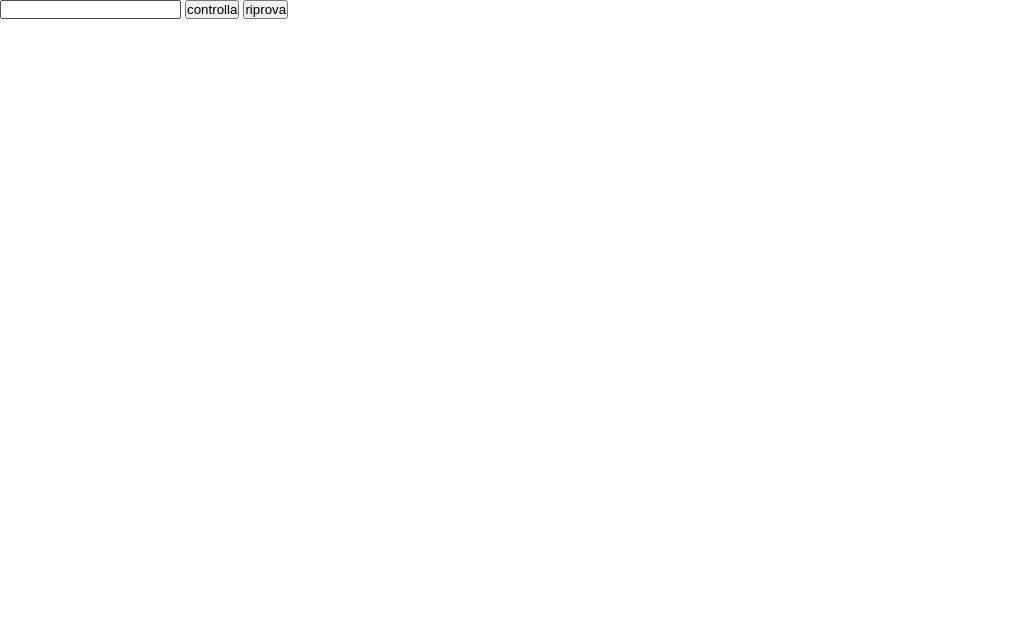
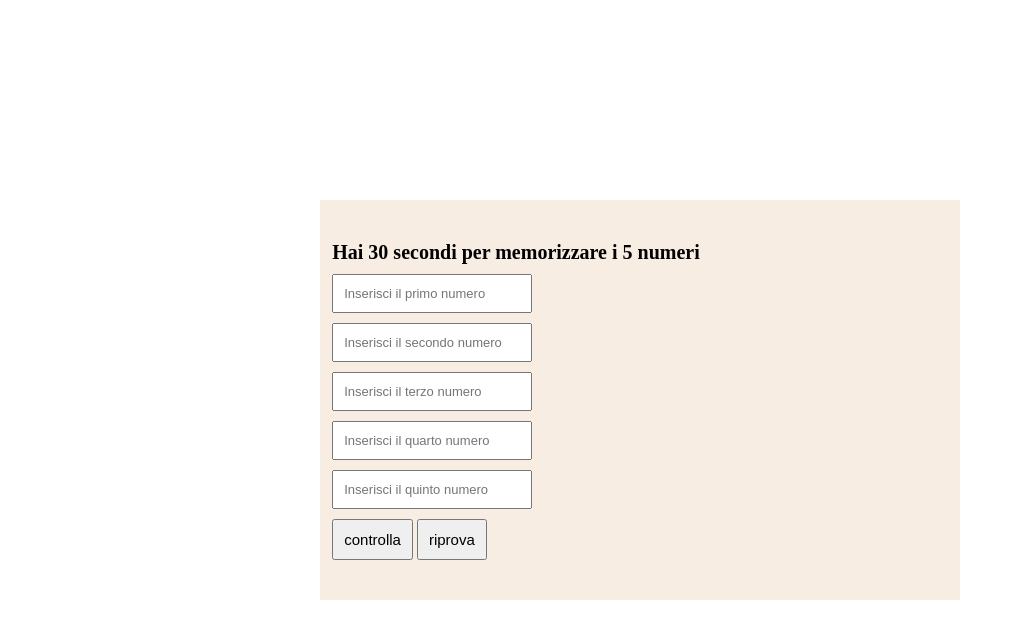
Before and after one commit to IbraChar03/js-simon, a plain HTML site: page index.html in a window 1280 px wide. Shown: the whole page, without its empty margins (0-1023 px from the left). Drawn offline with Linux system fonts and the light colour scheme.

Commit message:
5 input per inserire i numeri

```diff
--- a/index.html
+++ b/index.html
@@ -7,12 +7,26 @@
     <link rel="stylesheet" href="style.css">
 </head>
 <body>
+ <main>
+  <div class="container">
+    <div class="text">
+     <div class="center">
+        <h3 id="title">Hai 30 secondi per memorizzare i 5 numeri</h3>
+    <input type="text" id="inp1" class=input placeholder="Inserisci il primo numero"> <br>
+    <input type="text" id="inp2" class=input placeholder="Inserisci il secondo numero"><br>
+    <input type="text" id="inp3" class=input placeholder="Inserisci il terzo numero"><br>
+    <input type="text" id="inp4" class=input placeholder="Inserisci il quarto numero"><br>
+    <input type="text" id="inp5" class=input placeholder="Inserisci il quinto numero"><br>
+    <button id="control" class="btn">controlla</button>
+    <button id="riprova" class="btn">riprova</button>
     <h2 id="res"></h2>
-    <input type="text" id="inp">
-    <button id="control">controlla</button>
-    <button id="riprova">riprova</button>
-    <h1 id="num1"></h1>
-    <h1 id="num2"></h1>
+     </div>
+    </div>
+    <div class="numeri">
+        <h1 id="num1"></h1>
+    </div>
+  </div>
+ </main>
     <script src="main.js"></script>
 
 </body>
--- a/main.js
+++ b/main.js
@@ -1,6 +1,11 @@
 const myArrNum1 = genArr(5, 1, 100);
 let num = document.getElementById("num1").innerHTML=myArrNum1;
-let inp = document.getElementById("inp");
+console.log(num);
+let inp1 = document.getElementById("inp1");
+let inp2 = document.getElementById("inp2");
+let inp3 = document.getElementById("inp3");
+let inp4 = document.getElementById("inp4");
+let inp5 = document.getElementById("inp5");
 
 let button = document.getElementById("control");
 let riprova = document.getElementById("riprova");
@@ -13,13 +18,20 @@ let intervallo = setTimeout(function(){
 
 button.addEventListener("click",
 function(){
-     inp = parseInt(document.getElementById("inp").value);
+    inp1 = parseInt(document.getElementById("inp1").value);
+    inp2 = parseInt(document.getElementById("inp2").value);
+    inp3 = parseInt(document.getElementById("inp3").value);
+    inp4 = parseInt(document.getElementById("inp4").value);
+    inp5 = parseInt(document.getElementById("inp5").value);
 
-     if (inp === myArrNum1[i] ){
-         let stampaRis = document.getElementById("res").innerHTML = "Hai indovinato i  numeri"
+     if (inp1 === myArrNum1[0]){
+         let stampaRis = document.getElementById("res").innerHTML = "Hai indovinato solo il primo numero"
      }
-     else{
-        let stampaRis = document.getElementById("res").innerHTML = "Non hai indovinato i  numeri"
+     else if (inp2 === myArrNum1[1]){
+        let stampaRis = document.getElementById("res").innerHTML = "Hai indovinato solo il secondo numero"
+     }
+     else if (inp3 === myArrNum1[2]){
+        let stampaRis = document.getElementById("res").innerHTML = "Hai indovinato solo il terzo numero"
      }
 
 }
--- a/style.css
+++ b/style.css
@@ -3,3 +3,47 @@
     padding: 0;
     box-sizing: border-box;
 }
+main{
+    display: flex;
+    justify-content: center;
+    align-items: center;
+    height: 100vh;
+    width: 100%;
+}
+.container{
+    width: 50%;
+    height: 50%;
+    background-color: #F8EDE3;
+    padding: 10px;
+    display: flex;
+    flex-direction: row;
+}
+.text{
+  height: 100%;
+  width: 60%;
+  /* background-color: burlywood; */
+  display: flex;
+  justify-content: center;
+  align-items: center;
+}
+#title{
+    margin-bottom: 10px;
+    font-size: 20px;
+}
+.numeri{
+    height: 100%;
+    display: flex;
+    justify-content: center;
+    align-items: center;
+    width: 40%;
+    /* background-color: chartreuse; */
+}
+.input{
+    padding: 10px;
+    font-size: 13px;
+    margin-bottom: 10px;
+}
+.btn{
+    padding: 10px;
+    font-size: 15px;
+}
```
